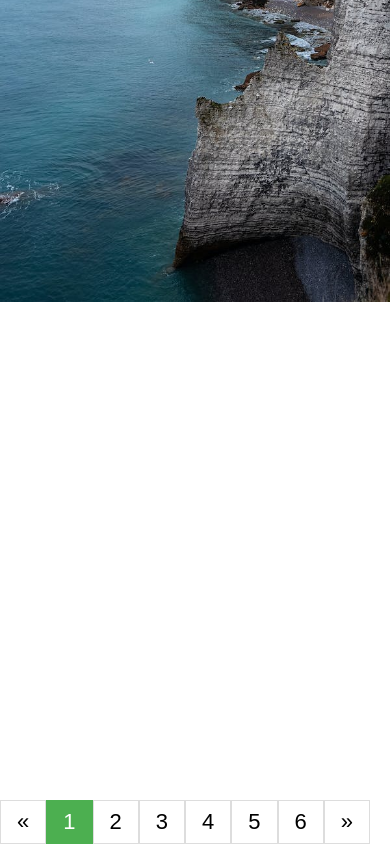
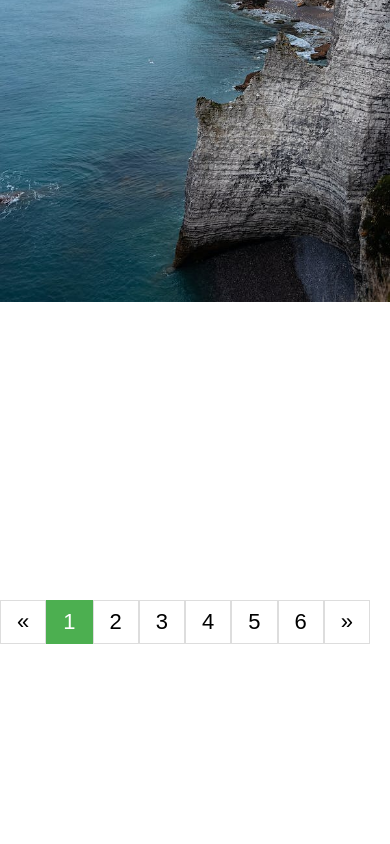
Before and after one commit to amowow/Art-web, a plain HTML site: page index.html in a window 390 px wide. Shown: the part 5820-6664 px from the top of the page. After the commit the page ends 6464 px from the top, so only its background shows below. Drawn offline with Linux system fonts and the light colour scheme.

Commit message:
Update Home.css

```diff
--- a/Css/Home.css
+++ b/Css/Home.css
@@ -135,7 +135,7 @@ body {
 
     .pagination {
         position: relative;
-        bottom: -6600px;
+        bottom: -6400px;
         left: 0px;
         right: 0;
         margin-top: 20px;
```
